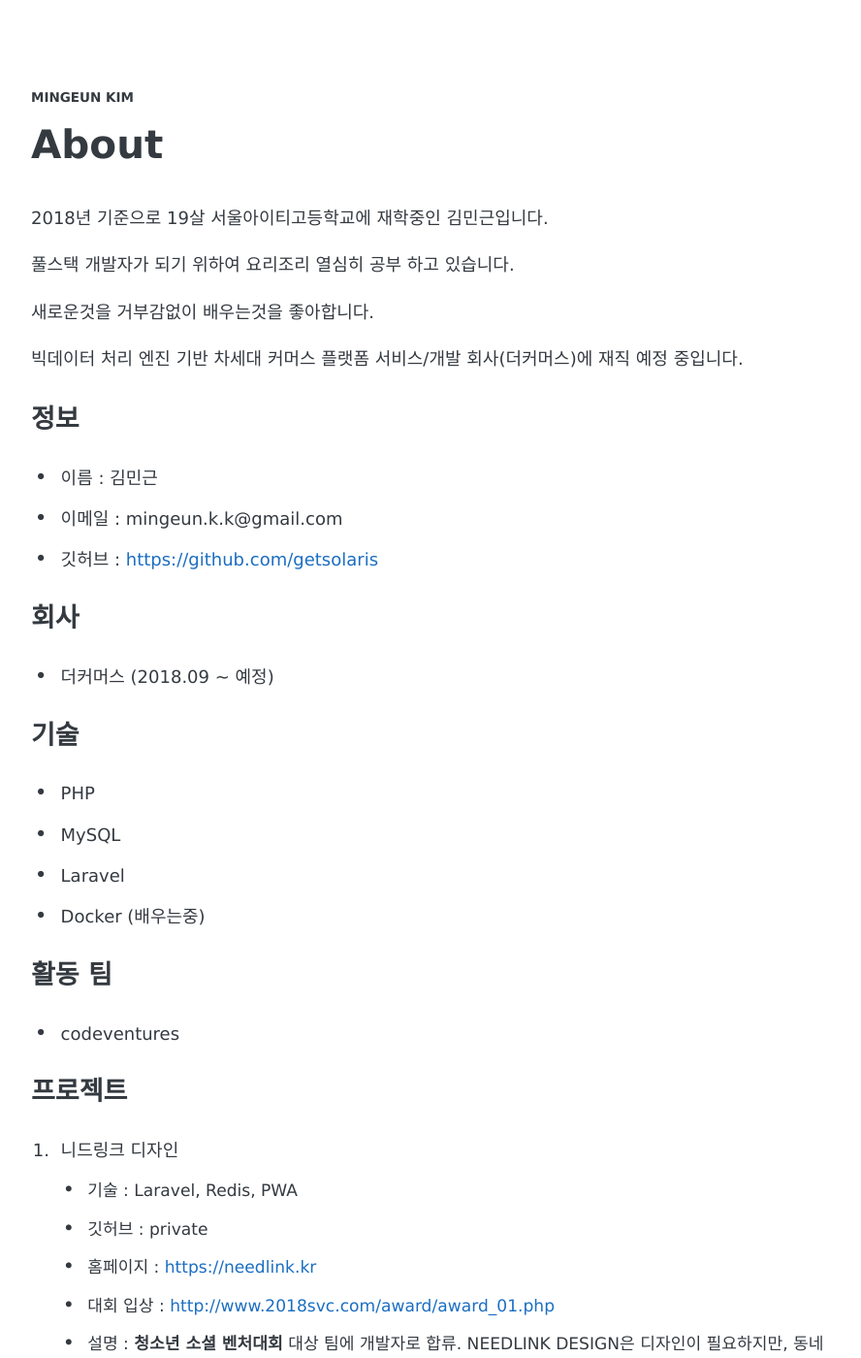
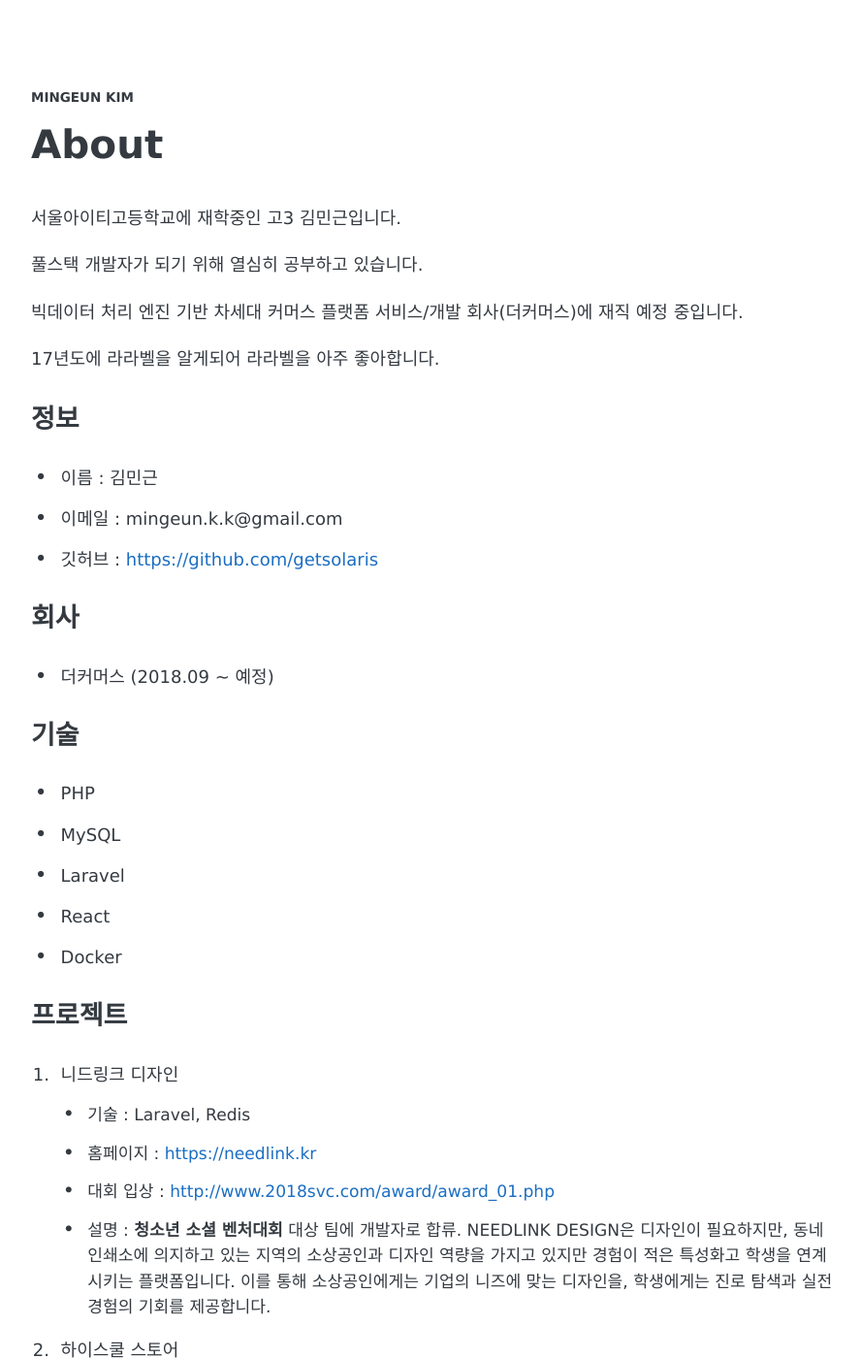
Before and after one commit to mingeunkim/mingeunkim.github.io, a Jekyll site: the page built from about.md, in a window 1280 px wide and 1400 px high. Shown: the whole window at 97% size, without its empty margins (194-1082 px from the left). Built offline with Jekyll 4.4.1, drawn with Linux system fonts in a browser that asks for light colours; some web fonts are replaced.

Commit message:
about 수정

```diff
--- a/about.md
+++ b/about.md
@@ -3,13 +3,13 @@ title: About
 permalink: /about/
 ---
 
-2018년 기준으로 19살 서울아이티고등학교에 재학중인 김민근입니다.
+서울아이티고등학교에 재학중인 고3 김민근입니다.
 
-풀스택 개발자가 되기 위하여 요리조리 열심히 공부 하고 있습니다.
-
-새로운것을 거부감없이 배우는것을 좋아합니다.
+풀스택 개발자가 되기 위해 열심히 공부하고 있습니다.
 
 빅데이터 처리 엔진 기반 차세대 커머스 플랫폼 서비스/개발 회사(더커머스)에 재직 예정 중입니다.
+
+17년도에 라라벨을 알게되어 라라벨을 아주 좋아합니다.
 
 
 ### 정보
@@ -24,22 +24,18 @@ permalink: /about/
 - PHP
 - MySQL
 - Laravel
-- Docker (배우는중)
-
-### 활동 팀
-- codeventures
+- React
+- Docker
 
 ### 프로젝트
 1. 니드링크 디자인
-    - 기술 : Laravel, Redis, PWA
-    - 깃허브 : private
+    - 기술 : Laravel, Redis
     - 홈페이지 : [https://needlink.kr](https://needlink.kr)
     - 대회 입상 : [http://www.2018svc.com/award/award_01.php](http://www.2018svc.com/award/award_01.php)
     - 설명 : <b>청소년 소셜 벤처대회</b> 대상 팀에 개발자로 합류. NEEDLINK DESIGN은 디자인이 필요하지만, 동네 인쇄소에 의지하고 있는 지역의 소상공인과 디자인 역량을 가지고 있지만 경험이 적은 특성화고 학생을 연계시키는 플랫폼입니다. 이를 통해 소상공인에게는 기업의 니즈에 맞는 디자인을, 학생에게는 진로 탐색과 실전 경험의 기회를 제공합니다.
 
 2. 하이스쿨 스토어
     - 기술 : AWS EC2, Laravel, PWA
-    - 깃허브 : private
     - 홈페이지 : [https://hischools.kr](https://hischools.kr)
     - 설명 : '하이스쿨 스토어 프로젝트'는 쉬는시간 또는 점심시간의 학교 매점과 학생들간의 인원 집중 최소화와 매점 담당자분들의 편의를 최대화하기 위하여 '하이스쿨 스토어' 사이트를 이용하여 상품을 예약하고, 시간에 맞춰 준비된 상품을 결제 및 수령하는 시스템으로써 학교측과 협약을 맺어 진행하는 서비스입니다.
 
```
